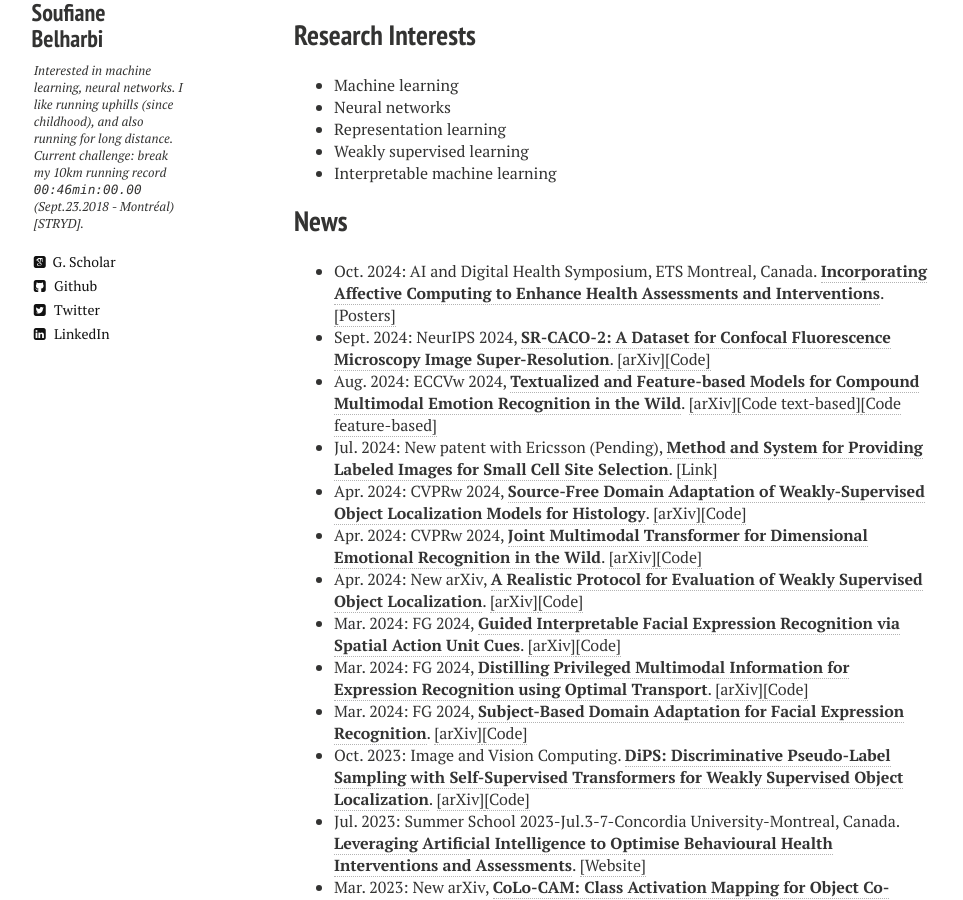
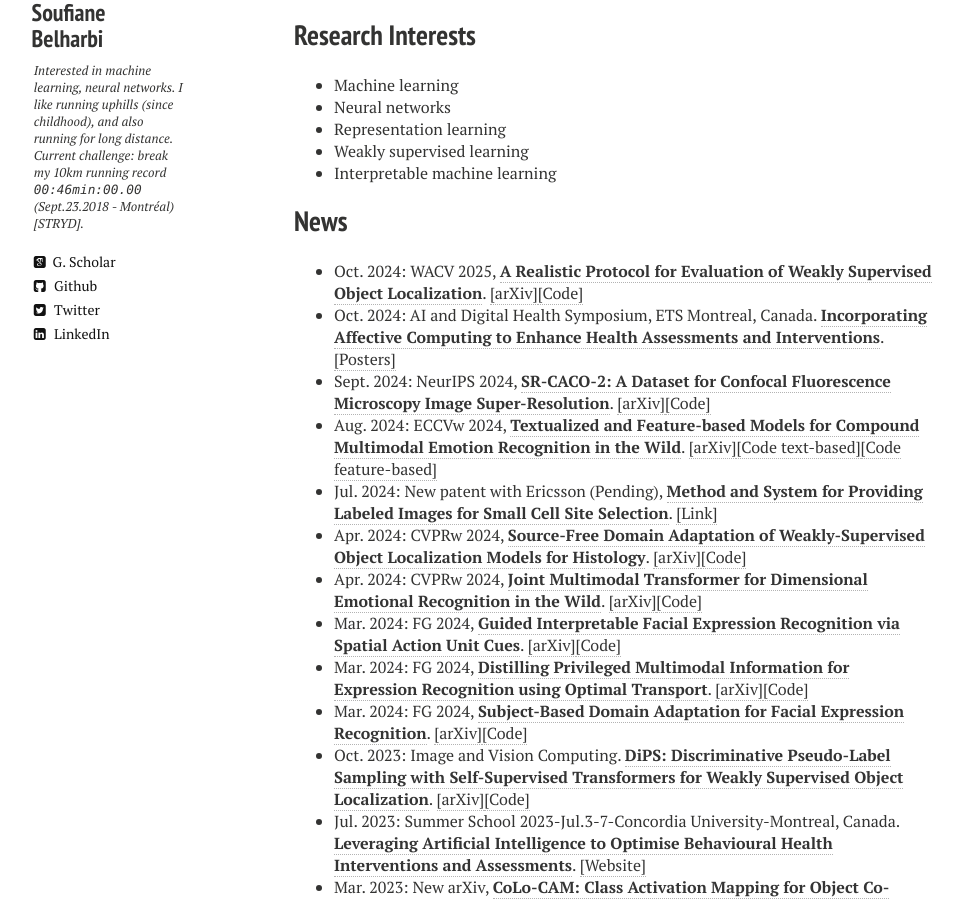
Before and after one commit to sbelharbi/sbelharbi.github.io, a Jekyll site: the page built from index.md, in a window 1280 px wide and 900 px high, scrolled down 1250 px. Shown: the whole window, without its empty margins (26-989 px from the left). Built offline with Jekyll 4.4.1, drawn with Linux system fonts in a browser that asks for light colours; nearby versions of some CDN libraries.

Commit message:
wacv 2025

```diff
--- a/index.md
+++ b/index.md
@@ -23,13 +23,13 @@ My name is Soufiane Belharbi. I am a post-doc at [LIVIA Lab., ÉTS, Montreal](ht
 
 
 ## News
+* Oct. 2024: WACV 2025, [**A Realistic Protocol for Evaluation of Weakly Supervised Object Localization**](https://arxiv.org/pdf/2404.10034). <a href="https://arxiv.org/pdf/2404.10034">[arXiv]</a><a href="https://github.com/shakeebmurtaza/wsol_model_selection">[Code]</a>
 * Oct. 2024: AI and Digital Health Symposium, ETS Montreal, Canada. [**Incorporating Affective Computing to Enhance Health Assessments and Interventions**](https://aihealthsymposium2024.squarespace.com/). <a href="https://aihealthsymposium2024.squarespace.com/posters">[Posters]</a>
 * Sept. 2024: NeurIPS 2024, [**SR-CACO-2: A Dataset for Confocal Fluorescence Microscopy Image Super-Resolution**](https://arxiv.org/pdf/2406.09168). <a href="https://arxiv.org/pdf/2406.09168">[arXiv]</a><a href="https://github.com/sbelharbi/sr-caco-2">[Code]</a>
 * Aug. 2024: ECCVw 2024, [**Textualized and Feature-based Models for Compound Multimodal Emotion Recognition in the Wild**](https://arxiv.org/pdf/2407.12927). <a href="https://arxiv.org/pdf/2407.12927">[arXiv]</a><a href="https://github.com/nicolas-richet/feature-vs-text-compound-emotion">[Code text-based]</a><a href="https://github.com/sbelharbi/feature-vs-text-compound-emotion">[Code feature-based]</a>
 * Jul. 2024: New patent with Ericsson (Pending), [**Method and System for Providing Labeled Images for Small Cell Site Selection**](https://patents.google.com/patent/US20240211541A1/en). <a href="https://patents.google.com/patent/US20240211541A1/en">[Link]</a>
 * Apr. 2024: CVPRw 2024, [**Source-Free Domain Adaptation of Weakly-Supervised Object Localization Models for Histology**](https://arxiv.org/pdf/2404.19113). <a href="https://arxiv.org/pdf/2404.19113">[arXiv]</a><a href="https://github.com/AlexisGuichemerreCode/survey_hist_wsol_sfda">[Code]</a>
 * Apr. 2024: CVPRw 2024, [**Joint Multimodal Transformer for Dimensional Emotional Recognition in the Wild**](https://arxiv.org/pdf/2403.10488). <a href="https://arxiv.org/pdf/2403.10488">[arXiv]</a><a href="https://github.com/PoloWlg/Joint-Multimodal-Transformer-6th-ABAW">[Code]</a>
-* Apr. 2024: New arXiv, [**A Realistic Protocol for Evaluation of Weakly Supervised Object Localization**](https://arxiv.org/pdf/2404.10034). <a href="https://arxiv.org/pdf/2404.10034">[arXiv]</a><a href="https://github.com/shakeebmurtaza/wsol_model_selection">[Code]</a>
 * Mar. 2024: FG 2024, [**Guided Interpretable Facial Expression Recognition via Spatial Action Unit Cues**](https://arxiv.org/pdf/2402.00281). <a href="https://arxiv.org/pdf/2402.00281">[arXiv]</a><a href="https://github.com/sbelharbi/interpretable-fer-aus">[Code]</a>
 * Mar. 2024: FG 2024, [**Distilling Privileged Multimodal Information for Expression Recognition using Optimal Transport**](https://arxiv.org/pdf/2401.15489). <a href="https://arxiv.org/pdf/2401.15489">[arXiv]</a><a href="https://github.com/haseebaslam95/PKDOT">[Code]</a>
 * Mar. 2024: FG 2024, [**Subject-Based Domain Adaptation for Facial Expression Recognition**](https://arxiv.org/pdf/2312.05632). <a href="https://arxiv.org/pdf/2312.05632">[arXiv]</a><a href="https://github.com/osamazeeshan/Subject-Based-Domain-Adaptation-for-FER">[Code]</a>
```
